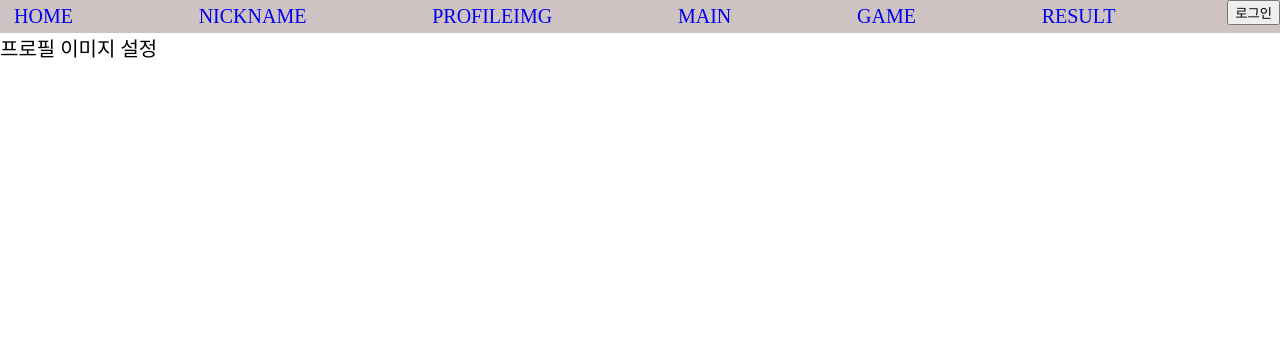
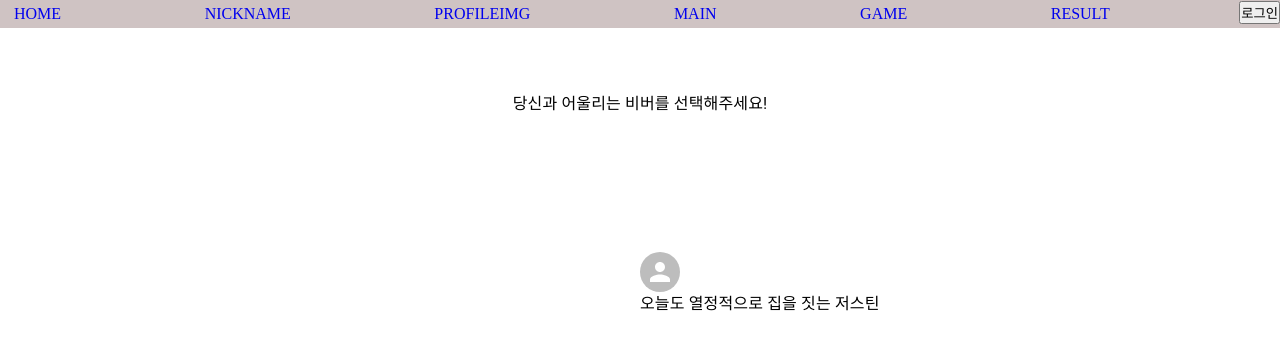
Before and after one commit to EagerBeaver7/eagerbeaver, a Next.js app in the folder Frontend/ssahome/: page /profileimg in a window 1280 px wide. Shown: the top 350 px of the page. Built offline with nearby package versions, Linux system fonts and the light colour scheme.

Commit message:
feat: add profile & css

```diff
--- a/Frontend/ssahome/src/app/globals.css
+++ b/Frontend/ssahome/src/app/globals.css
@@ -1,8 +1,11 @@
-
-body {
-  font-size: 20px;
+*{
   margin: 0;
   padding: 0;
+}
+html,
+body {
+  height: 100%;
+  width: 100%;
 }
 
 
--- /dev/null
+++ b/Frontend/ssahome/src/containers/profileimg/avata.tsx
@@ -0,0 +1,19 @@
+'use client';
+
+import * as React from 'react';
+import { Avatar, Typography } from '@mui/material';
+import styles from './page.module.css';
+import Stack from '@mui/material/Stack';
+
+const BeaverAvata = () => {
+    return (
+        <Stack className={styles.pic}>
+          <Avatar className={styles.pic_ava}  alt="Remy Sharp" src="" />
+          <Typography>오늘도 열정적으로 집을 짓는 저스틴</Typography>
+        </Stack>
+
+
+    );
+  };
+
+  export default BeaverAvata;
--- /dev/null
+++ b/Frontend/ssahome/src/containers/profileimg/page.module.css
@@ -0,0 +1,30 @@
+.pro_title{
+    font-weight: bold;
+    font-size: 50px;
+    text-align: center;
+}
+
+.pic_ava{
+    width: 100px;
+    height: 200px;
+}
+
+.main{
+    margin-top: 5%;
+    position: relative;
+}
+
+.start{
+
+    position: absolute;
+    right: 20%;
+    height: 40px;
+    width: 80px;
+}
+
+.pic{
+  position: absolute;
+  top: 50%;
+  left: 50%;
+  margin-top: 10%;
+}
--- a/Frontend/ssahome/src/containers/profileimg/page.tsx
+++ b/Frontend/ssahome/src/containers/profileimg/page.tsx
@@ -3,11 +3,19 @@
 import { Suspense } from 'react';
 import dynamic from 'next/dynamic';
 
+import * as React from 'react';
+import styles from './page.module.css';
+import {  Typography, Button } from '@mui/material';
+import BeaverAvata from './avata';
+
 const ProfileImgPage = () => {
   return (
-    <Suspense>
-      프로필 이미지 설정
-    </Suspense>
+    <main className={styles.main}>
+      <Typography className={styles.pro_title}>당신과 어울리는 비버를 선택해주세요!</Typography>
+      <BeaverAvata/>
+      <Button className={styles.start}>시작하기</Button>
+    </main>
+
   );
 };
 
```
